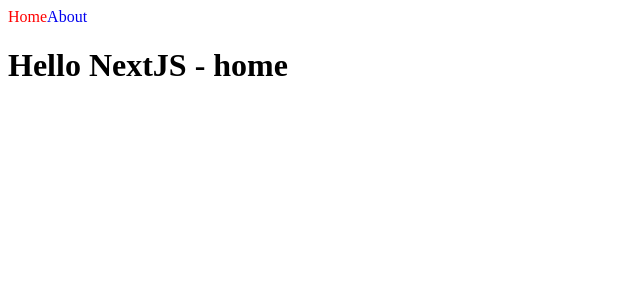
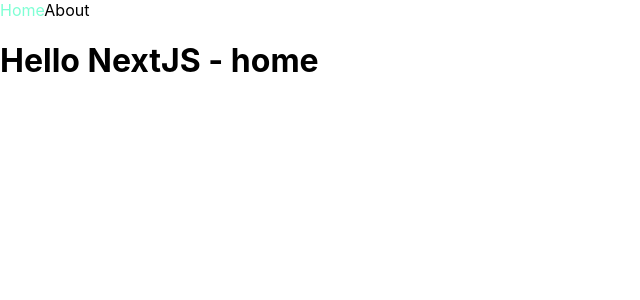
Before and after one commit to kimbro95/ReactJs-NextJS, a Next.js app: page / in a window 1280 px wide. Shown: the top 300 px of the page, without its empty margins (0-640 px from the left). Built offline with nearby package versions, Linux system fonts and the light colour scheme.

Commit message:
#1.6 Custom App

```diff
--- a/components/NavBar.js
+++ b/components/NavBar.js
@@ -12,22 +12,6 @@ export default function NavBar() {
             <Link href="/about">
                 <a className={router.pathname === "/about" ? "active" : ""}>About</a>
             </Link>
-            <style jsx>{`
-                a{
-                    text-decoration : none;
-                }
-                .active{
-                    color: red;
-                }
-            `}</style>
-            {/*
-                - styles JSX
-                Next.js 사용하면 JavaScript 파일에서 CSS 파일을 가져올 수 있습니다.
-                Next.js가 import 개념을 JS 이상으로 확장했기 떄문에 가능하다.
-                ex) <style jsx></style>
-                스타일 태그에 jsx를 붙여주면된다.
-                다른 부모 컴포넌트에 영향을 주지않고 현재 컴포넌트에만 사용되게해준다.
-            */}
         </nav >
     )
 }
--- /dev/null
+++ b/pages/_app.js
@@ -0,0 +1,31 @@
+import NavBar from "../components/NavBar"
+import "../styles/globals.css";
+
+export default function MyApp({ Component, pageProps }) {
+    return (
+        <>
+            <NavBar />
+            <Component {...pageProps} />
+            {/*
+            - Global Styles
+            <styles jsx global></global>
+            jsx 뒤에 global prpp를 추가해주면 다른 컴포넌트에서도 사용이 가능하다.
+
+            - Custom App
+            Next.js는 APP 컴포넌트를 사용하여 page를 초기화한다.
+            이를 재정의하지 않고 페이지 초기화를 제어할 수 있다.
+            1. 페이지 변경 간 레이아웃 유지
+            2. 페이지 탐색 시 state 유지
+            3. componentDidCatch를 사용한 Custom 에러 처리
+            4. 페이지에 추가 데이터 삽입
+            5. Global CSS 추가
+            - module.css를 사용해야 import할 수 있지만 _app.js에서는 ./styles/globals.css를 통해 module를 붙이지 않아도 사용가능하다.
+
+            기본 App 정의 ./pages/_app.js 파일 생성
+            export default function MyApp({ Component, pageProps }){
+                return <Component {...pageProps}/>
+            }
+        */}
+        </>
+    )
+}
--- a/pages/about.js
+++ b/pages/about.js
@@ -1,10 +1,7 @@
-import NavBar from "../components/NavBar";
-
 export default function about() {
 
     return (
         <div>
-            <NavBar />
             <h1>Hello NextJS - about</h1>
         </div >
     );
--- a/pages/index.js
+++ b/pages/index.js
@@ -1,10 +1,7 @@
-import NavBar from "../components/NavBar";
-
 export default function Home() {
 
   return (
     <div>
-      <NavBar />
       <h1>Hello NextJS - home</h1>
     </div >
   );
--- a/styles/globals.css
+++ b/styles/globals.css
@@ -14,3 +14,7 @@ a {
 * {
   box-sizing: border-box;
 }
+
+.active{
+  color: aquamarine;
+}
```
